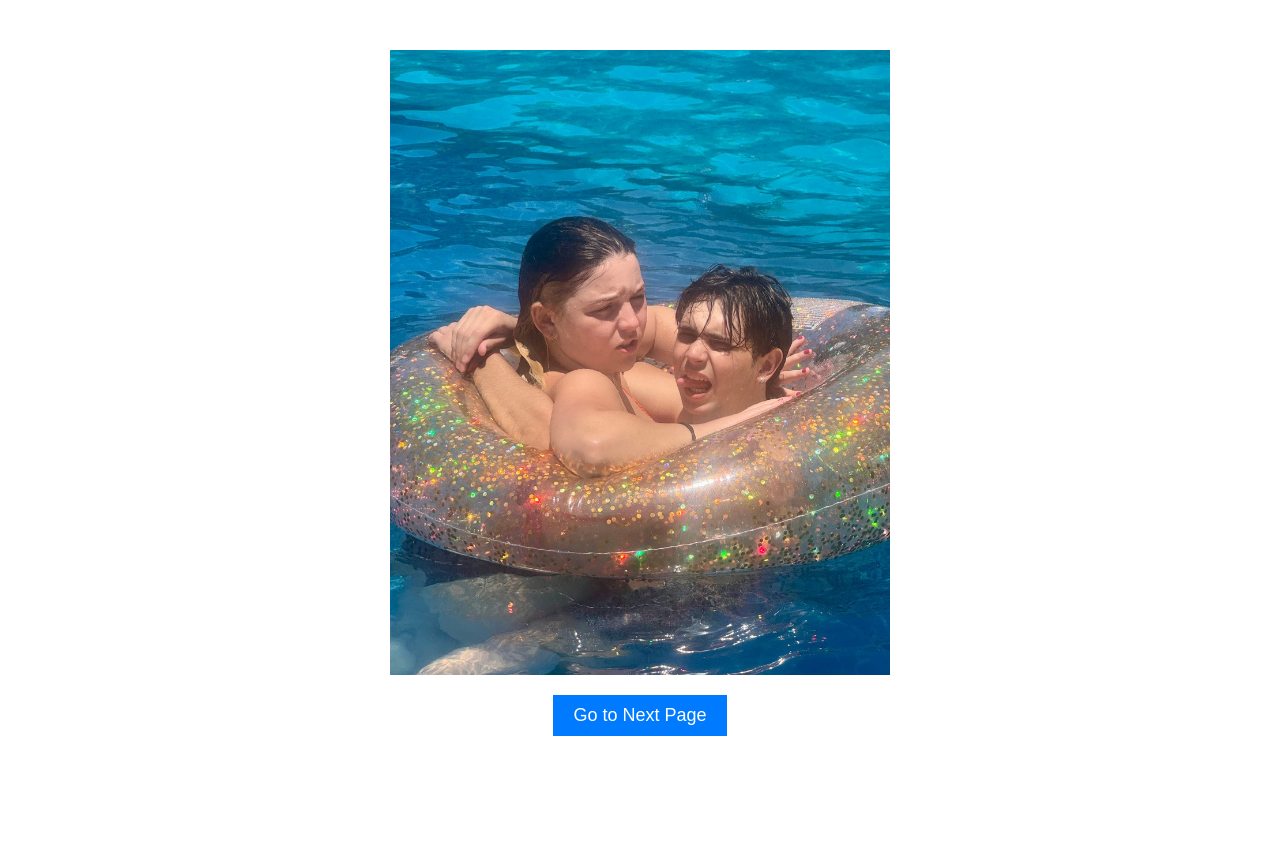
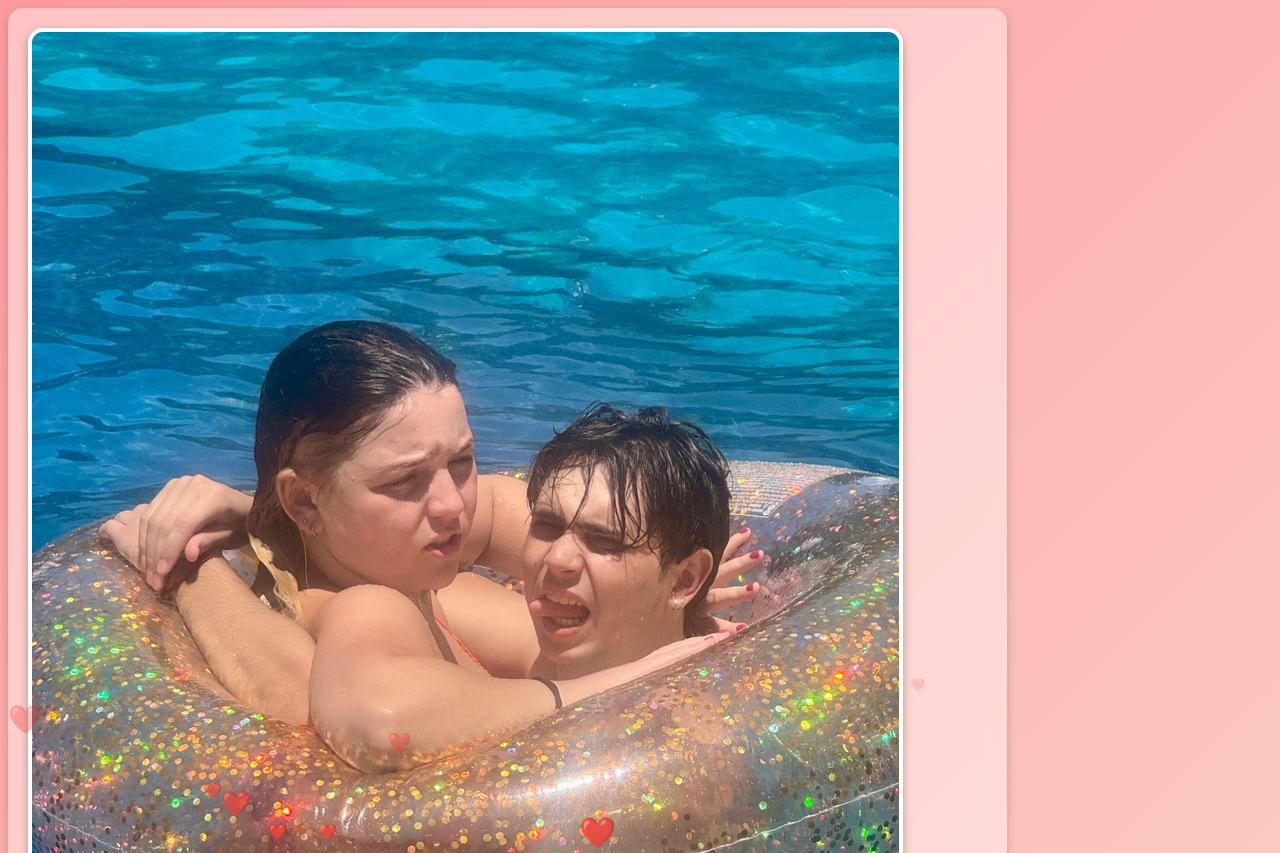
Before and after one commit to alsiavtines/alessiavalentines, a plain HTML site: page index.html in a window 1280 px wide. Shown: the top 853 px of the page. Before the commit the page ends 800 px from the top, so only its background shows below. Drawn offline with Linux system fonts and the light colour scheme.

Commit message:
floating hearts

```diff
--- a/index.html
+++ b/index.html
@@ -7,10 +7,27 @@
     <link rel="stylesheet" href="styles.css">
 </head>
 <body>
+    <script>
+        function createHeart() {
+            const heart = document.createElement("div");
+            heart.innerHTML = "❤️";
+            heart.classList.add("heart");
+            document.body.appendChild(heart);
+
+            const size = Math.random() * 20 + 10 + "px";
+            heart.style.left = Math.random() * window.innerWidth + "px";
+            heart.style.fontSize = size;
+            heart.style.animationDuration = Math.random() * 2 + 2 + "s";
+
+            setTimeout(() => heart.remove(), 4000);
+        }
+
+        setInterval(createHeart, 500);
+    </script>
     <div class="container">
         <img src="images/image1.jpeg" alt="Main Image" class="main-image">
         <a href="page2.html">
-            <button class="btn">Go to Next Page</button>
+            <button class="btn">Click here</button>
         </a>
     </div>
 </body>
--- a/styles.css
+++ b/styles.css
@@ -1,32 +1,49 @@
+
+/* Valentine’s Theme Enhancements */
+
 body {
-    font-family: Arial, sans-serif;
-    text-align: center;
-    margin: 0;
-    padding: 0;
+    background: linear-gradient(135deg, #ff9a9e, #fad0c4);
+    color: #6b002a;
 }
 
 .container {
-    margin-top: 50px;
+    background: rgba(255, 255, 255, 0.4);
+    padding: 20px;
+    border-radius: 15px;
+    box-shadow: 0 4px 10px rgba(0, 0, 0, 0.2);
+    display: inline-block;
+    backdrop-filter: blur(10px);
 }
 
-.main-image, .second-image {
-    width: 80%;
-    max-width: 500px;
-    display: block;
-    margin: 0 auto;
+.main-image {
+    border-radius: 15px;
+    border: 4px solid white;
+    box-shadow: 0 4px 10px rgba(0, 0, 0, 0.3);
 }
 
 .btn {
-    display: inline-block;
-    margin-top: 20px;
-    padding: 10px 20px;
-    font-size: 18px;
-    background-color: #007bff;
-    color: white;
-    border: none;
-    cursor: pointer;
+    background-color: #ff4d6d;
+    font-family: 'Poppins', sans-serif;
+    font-weight: bold;
+    border-radius: 25px;
+    transition: transform 0.2s, background-color 0.3s;
 }
 
 .btn:hover {
-    background-color: #0056b3;
+    background-color: #d62839;
+    transform: scale(1.1);
 }
+
+/* Floating Hearts Animation */
+@keyframes float {
+    0% { transform: translateY(0); opacity: 1; }
+    100% { transform: translateY(-200px); opacity: 0; }
+}
+
+.heart {
+    position: absolute;
+    bottom: -50px;
+    font-size: 30px;
+    color: rgba(255, 0, 90, 0.8);
+    animation: float 4s infinite ease-in;
+}
```
